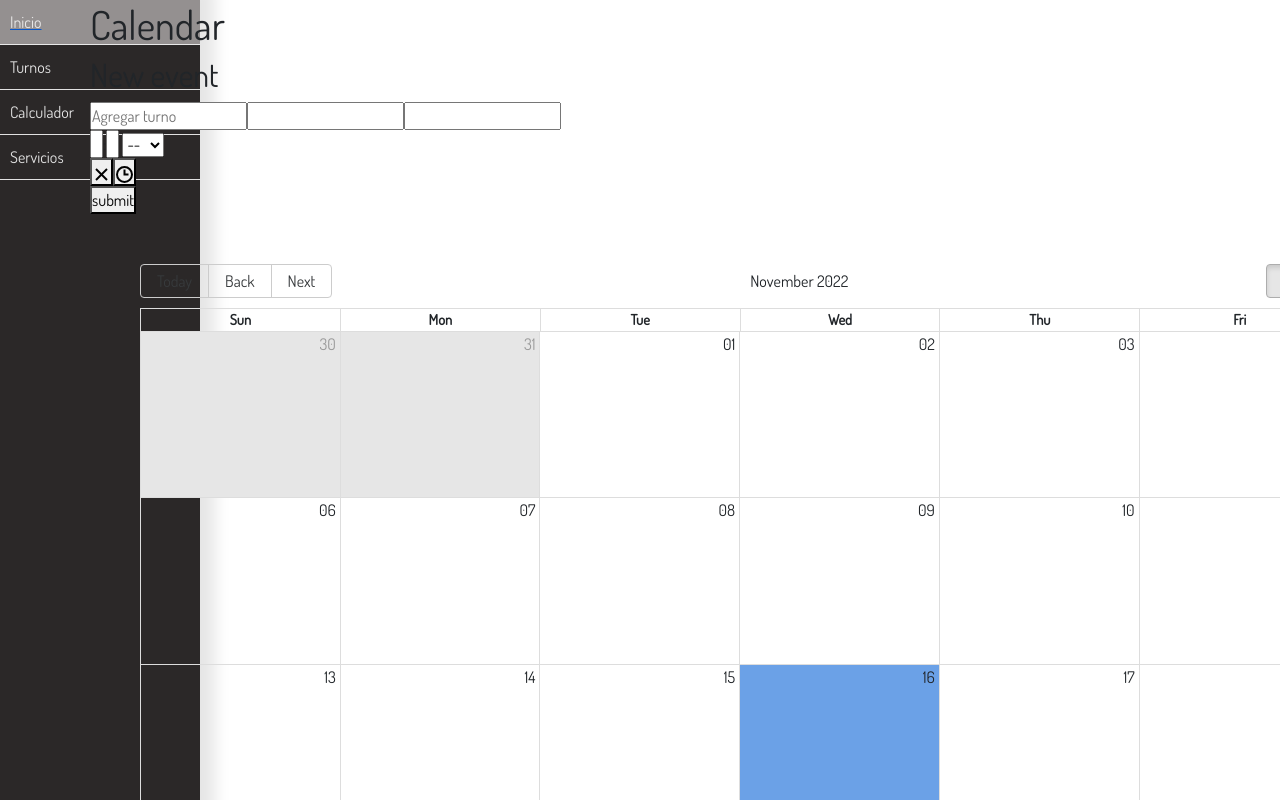
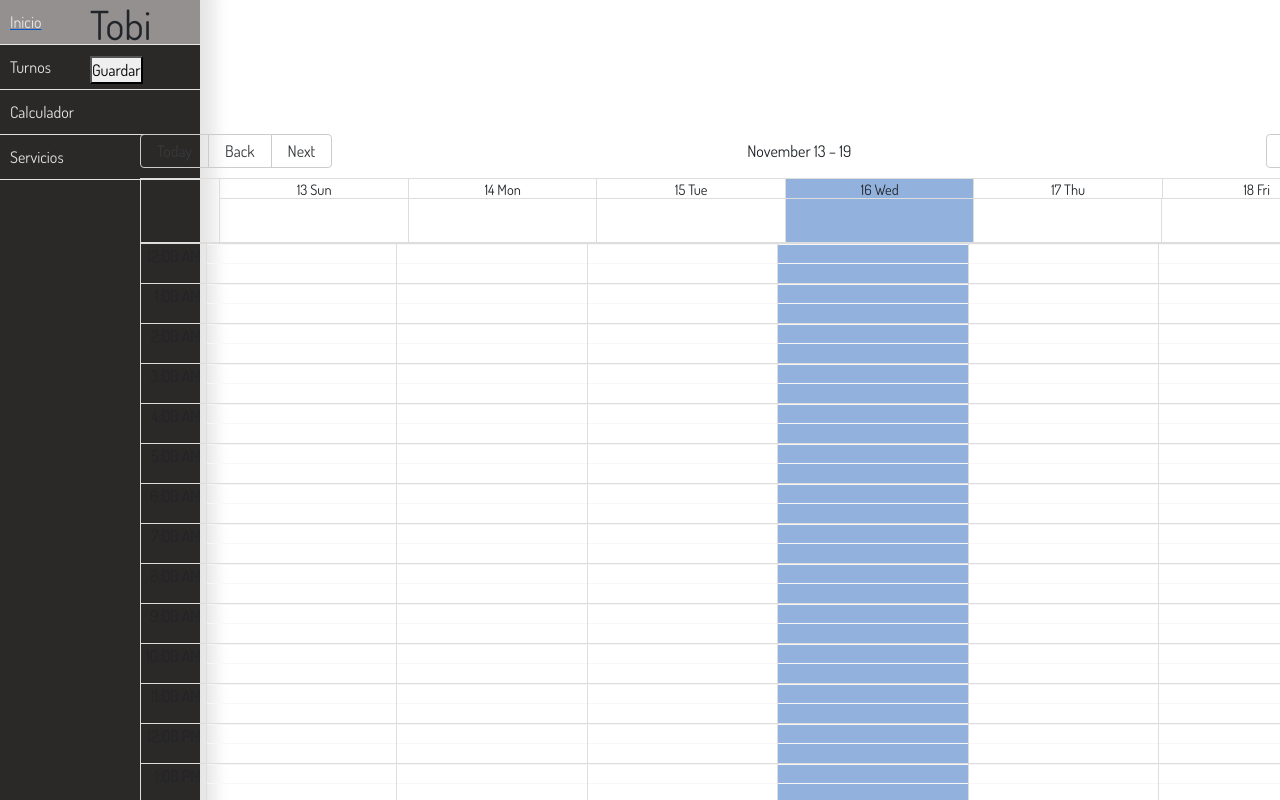
Before and after one commit to guidomora/stella-peluqueria, a React (Create React App) app: page /turnos in a window 1280 px wide. Shown: the top 800 px of the page. Built offline with nearby package versions, Linux system fonts and the light colour scheme.

Commit message:
el calendario se crashea cuando paso a semana

```diff
--- a/src/Components/Calendario/Calendario.css
+++ b/src/Components/Calendario/Calendario.css
@@ -18,5 +18,5 @@
 }
 
 .rbc-today {
-    background-color: rgb(107, 161, 231);
+    background-color: rgb(146, 178, 221);
 }
--- a/src/Components/Calendario/Calendario.js
+++ b/src/Components/Calendario/Calendario.js
@@ -2,47 +2,25 @@ import format from "date-fns/format";
 import getDay from "date-fns/getDay";
 import parse from "date-fns/parse";
 import startOfWeek from "date-fns/startOfWeek";
-import React, { useState, useCallback, useMemo } from "react";
+import React, { useState, useCallback, useMemo, useEffect } from "react";
 import { Calendar, dateFnsLocalizer } from "react-big-calendar";
 import "react-big-calendar/lib/css/react-big-calendar.css";
-import DatePicker from "react-datepicker";
 import "react-datepicker/dist/react-datepicker.css";
-import TimePicker from "react-time-picker";
-import { v4 as uuidv4 } from "uuid";
-import "./Calendario.css"
+import "./Calendario.css";
 
 const eventos = [];
-const Calendario = () => {
-
-  const [newEvent, setNewEvent] = useState({
-    title: "",
-    start: "",
-    end: "",
-    time: "",
-    id: uuidv4(),
-  });
-  const [allEvents, setAllEvents] = useState(eventos);
-
-
-
-  const handleAddEvents = () => {
-    setAllEvents([...allEvents, newEvent]);
-  };
+const Calendario = ({ nombre }) => {
+  const [allEvents, setAllEvents] = useState([]);
 
   const handleSelectSlot = useCallback(
     ({ start, end }) => {
-      const title = window.prompt('New Event name')
+      const title = window.prompt("Turno:");
       if (title) {
-        setAllEvents((prev) => [...prev, { start, end, title, id:uuidv4() }])
+        setAllEvents((prev) => [...prev, { start, end, title }]);
       }
     },
     [allEvents]
-  )
-
-  const handleSelectEvent = useCallback(
-    (event) => window.alert(event.title),
-    []
-  )
+  );
 
   const locales = {
     "es-US": require("date-fns/locale/en-US"),
@@ -56,44 +34,32 @@ const Calendario = () => {
     locales,
   });
 
-console.log(allEvents)
+  const saveData = () => {
+    localStorage.setItem("turnos", JSON.stringify(allEvents));
+    console.log("guardado");
+  };
+
+  useEffect(() => {
+    const items = JSON.parse(localStorage.getItem("turnos"));
+    if (items) {
+      setAllEvents(items);
+    }
+  }, []);
+
+  console.log(allEvents);
 
   return (
     <div>
-      <h1>Calendar</h1>
-      <h2>New event</h2>
-      <div>
-        <input
-          type="text"
-          placeholder="Agregar turno"
-          value={newEvent.title}
-          onChange={(e) => setNewEvent({ ...newEvent, title: e.target.value })}
-        />
-        <DatePicker
-          placeholder="Fecha de inicio"
-          selected={newEvent.start}
-          onChange={(start) => setNewEvent({ ...newEvent, start: start })}
-        />
-        <DatePicker
-          placeholder="Fecha de fin"
-          selected={newEvent.end}
-          onChange={(end) => setNewEvent({ ...newEvent, end: end })}
-        />
-        <TimePicker
-          placeholder="hora"
-          value={newEvent.time}
-          onChange={(time) => setNewEvent({ ...newEvent, time: time })}
-        />
-        <button onClick={handleAddEvents}> submit</button>
-      </div>
+      <h1>{nombre}</h1>
+      <button onClick={() => saveData()}> Guardar</button>
       <Calendar
         localizer={localizer}
         events={allEvents}
         startAccessor="start"
         endAccessor="end"
-        onSelectEvent={handleSelectEvent}
         onSelectSlot={handleSelectSlot}
         selectable
+        view="week"
         style={{ height: 900, width: 1400, margin: "50px" }}
       />
     </div>
--- a/src/Components/Turnos.js
+++ b/src/Components/Turnos.js
@@ -4,7 +4,14 @@ import Calendario from "./Calendario/Calendario";
 const Turnos = () => {
   return (
     <div>
-       <Calendario />
+       <Calendario nombre={"Tobi"}/>
+       <Calendario nombre={"Karina"}/>
+       <Calendario nombre={"Michael"}/>
+       <Calendario nombre={"Nora"}/>
+       <Calendario nombre={"Estela"}/>
+       <Calendario nombre={"Candela"}/>
+       <Calendario nombre={"Vanesa"}/>
+       <Calendario nombre={"Romina"}/>
     </div>
   );
 };
```
